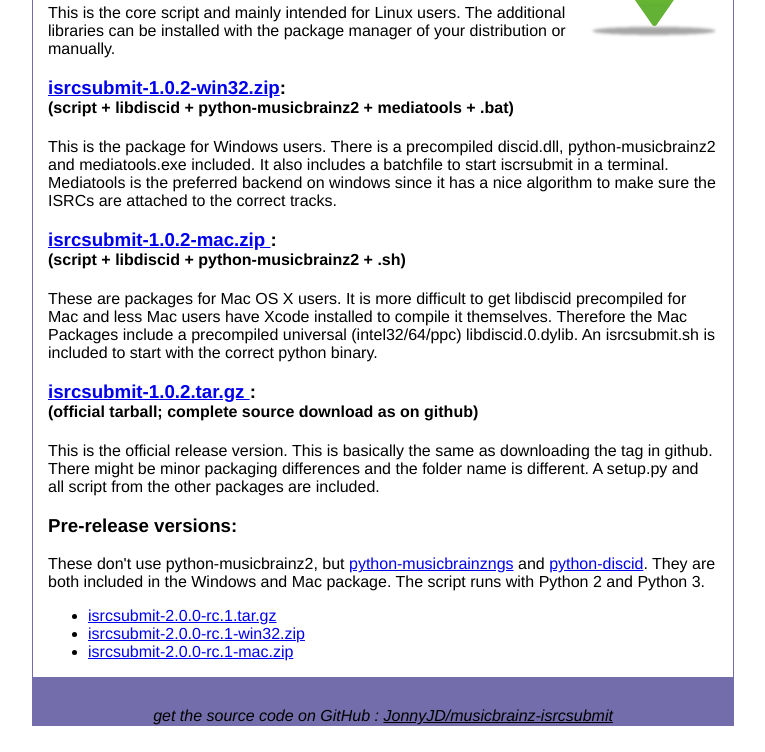
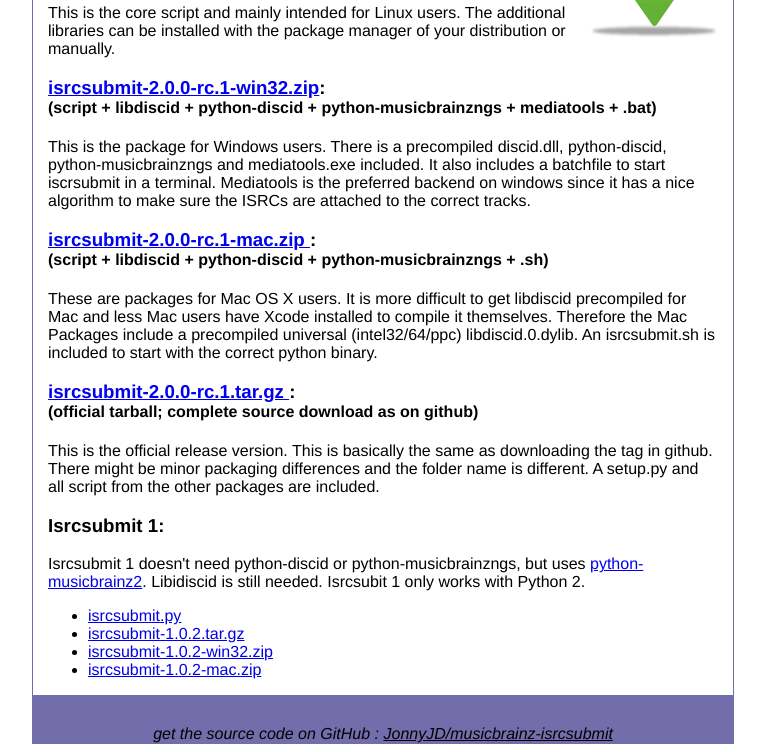
Before and after one commit to JonnyJD/musicbrainz-isrcsubmit, a Jekyll site: the page built from download.html, in a window 1280 px wide. Shown: the part 320-1072 px from the top of the page, without its empty margins (257-1022 px from the left). Built offline with Jekyll 4.4.1, drawn with Linux system fonts in a browser that asks for light colours.

Commit message:
update for Isrcsubmit 2 stable
Version 2 is now the default and 1 is only available as old version

```diff
--- a/_config.yml
+++ b/_config.yml
@@ -10,10 +10,10 @@
 
 script:
   name: isrcsubmit
-  version: 1.0.2
-  current: isrcsubmit-1.0.2
-  pre_version: 2.0.0-rc.1
-  pre: isrcsubmit-2.0.0-rc.1
+  old_version: 1.0.2
+  old: isrcsubmit-1.0.2
+  version: 2.0.0-rc.1
+  current: isrcsubmit-2.0.0-rc.1
 
 nav:
 - title: home
--- a/download.html
+++ b/download.html
@@ -22,10 +22,10 @@
 <a href="{{ site.downloads.url }}{{ site.script.current }}-win32.zip">
 {{ site.script.current }}-win32.zip</a>:
 </h3>
-<h4>(script + libdiscid + python-musicbrainz2 + mediatools + .bat)</h4>
+<h4>(script + libdiscid + python-discid + python-musicbrainzngs + mediatools + .bat)</h4>
 
 This is the package for Windows users.
-There is a precompiled discid.dll, python-musicbrainz2
+There is a precompiled discid.dll, python-discid, python-musicbrainzngs
 and mediatools.exe included.
 It also includes a batchfile to start iscrsubmit in a terminal.
 Mediatools is the preferred backend on windows since it has a nice algorithm to make sure the ISRCs are attached to the correct tracks.
@@ -36,7 +36,7 @@
 {{ site.script.current }}-mac.zip
 </a>:
 </h3>
-<h4>(script + libdiscid + python-musicbrainz2 + .sh)</h4>
+<h4>(script + libdiscid + python-discid + python-musicbrainzngs + .sh)</h4>
 
 These are packages for Mac OS X users.
 It is more difficult to get libdiscid precompiled for Mac and less
@@ -60,24 +60,23 @@
 
 </div>
 
-<h3>Pre-release versions:</h3>
+<h3 id="old">Isrcsubmit 1:</h3>
 
-<p>These don't use python-musicbrainz2, but
-<a href="https://github.com/alastair/python-musicbrainz-ngs">python-musicbrainzngs</a>
-and
-<a href="https://python-discid.readthedocs.org/">python-discid</a>.
-They are both included in the Windows and Mac package.
-The script runs with Python 2 and Python 3.
+<p>Isrcsubmit 1 doesn't need python-discid or python-musicbrainzngs, but uses
+<a href="https://musicbrainz.org/doc/python-musicbrainz2">python-musicbrainz2</a>.
+Libidiscid is still needed.
+Isrcsubit 1 only works with Python 2.
 </p>
 
 <ul>
-  <li><a href="{{ site.downloads.url }}{{ site.script.pre }}.tar.gz">
-    {{ site.script.pre }}.tar.gz
+  <li><a href="{{ site.github.raw }}v{{ site.script.old_version }}/isrcsubmit.py">isrcsubmit.py</a></li>
+  <li><a href="{{ site.downloads.url }}{{ site.script.old }}.tar.gz">
+    {{ site.script.old }}.tar.gz
     </a></li>
-  <li><a href="{{ site.downloads.url }}{{ site.script.pre }}-win32.zip">
-    {{ site.script.pre }}-win32.zip
+  <li><a href="{{ site.downloads.url }}{{ site.script.old }}-win32.zip">
+    {{ site.script.old }}-win32.zip
     </a></li>
-  <li><a href="{{ site.downloads.url }}{{ site.script.pre }}-mac.zip">
-    {{ site.script.pre }}-mac.zip
+  <li><a href="{{ site.downloads.url }}{{ site.script.old }}-mac.zip">
+    {{ site.script.old }}-mac.zip
     </a></li>
 </ul>
```
Also changed, not shown: backends.markdown (+7 -16 lines), changes.markdown (+15 -6 lines), index.html (+8 -22 lines), install.markdown (+14 -12 lines), 1 other file.
